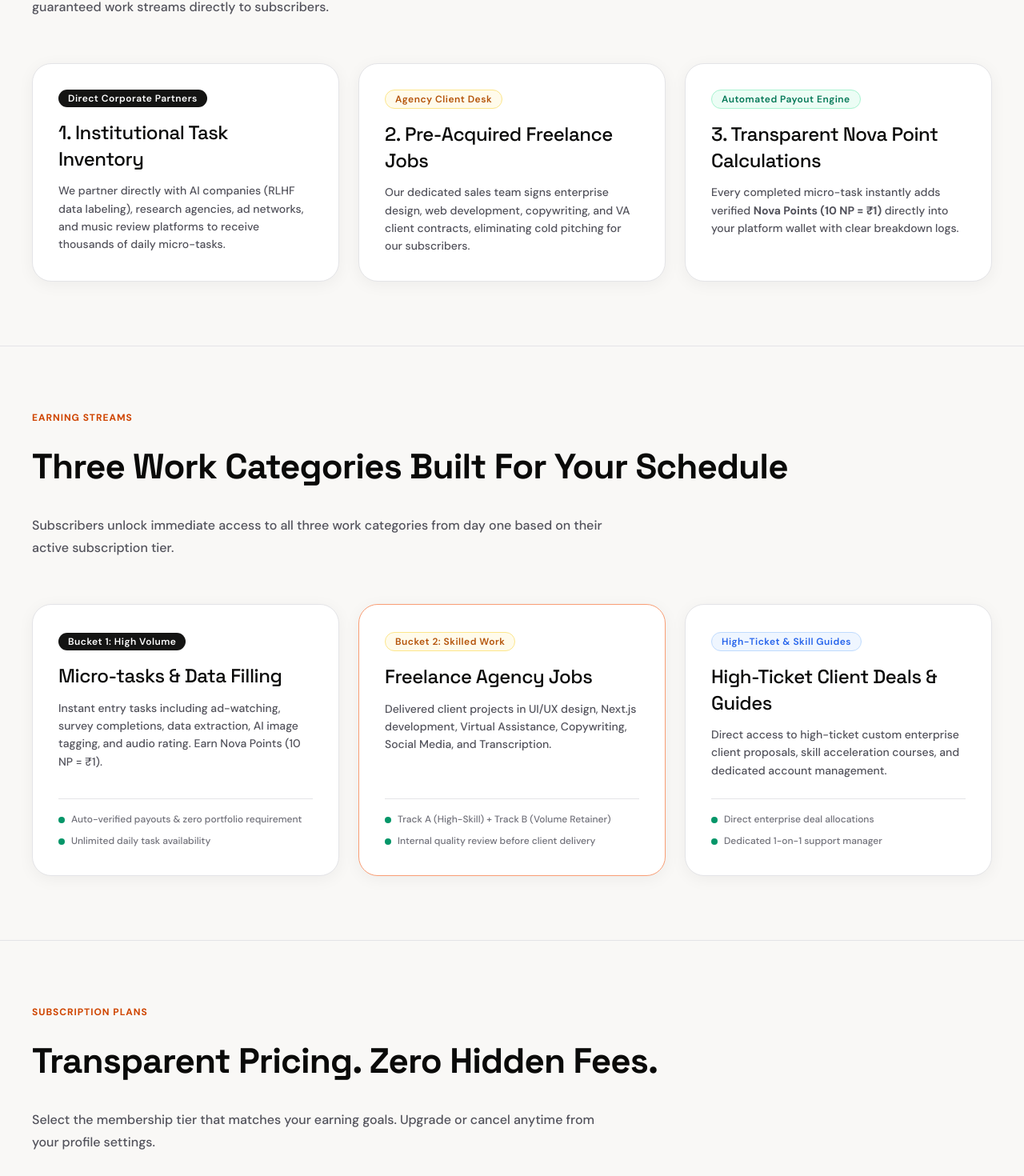
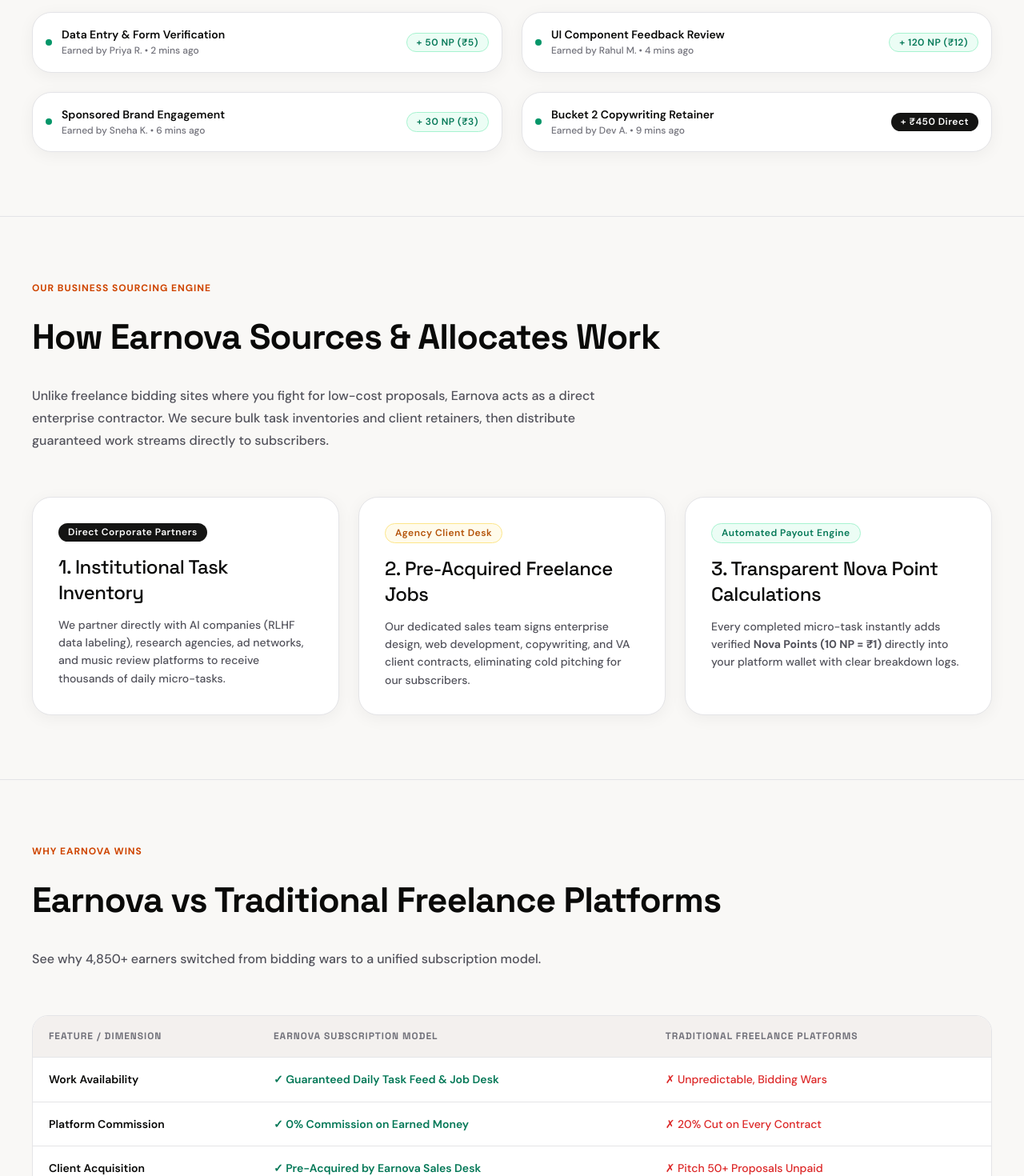
Before and after one commit to abhinavchavan04-prog/Earnova, a Next.js app: page / in a window 1280 px wide. Shown: the part 1173-2643 px from the top of the page at 80% size. Built offline with nearby package versions, Linux system fonts and the light colour scheme; no server answers.

Commit message:
feat: update landing page with grounded metrics (₹45.8L+), live activity feed, comparison matrix, and 4-step onboarding journey

```diff
--- a/src/app/page.tsx
+++ b/src/app/page.tsx
@@ -44,7 +44,7 @@ export default function LandingPage() {
           </Link>
         </div>
 
-        {/* Live Metrics Grid */}
+        {/* Realistic Metrics Grid */}
         <div
           className="grid-4"
           style={{
@@ -62,7 +62,7 @@ export default function LandingPage() {
               Total Paid Out
             </div>
             <div style={{ fontFamily: 'var(--font-display)', fontSize: 'var(--text-2xl)', fontWeight: 'var(--weight-bold)', color: 'var(--n-950)' }}>
-              ₹2.4 Cr+
+              ₹45.8 Lakhs+
             </div>
             <div style={{ fontSize: 'var(--text-xs)', color: 'var(--n-400)', marginTop: 'var(--sp-1)' }}>
               Direct subscriber payouts
@@ -73,7 +73,7 @@ export default function LandingPage() {
               Active Earners
             </div>
             <div style={{ fontFamily: 'var(--font-display)', fontSize: 'var(--text-2xl)', fontWeight: 'var(--weight-bold)', color: 'var(--n-950)' }}>
-              14,800+
+              4,850+
             </div>
             <div style={{ fontSize: 'var(--text-xs)', color: 'var(--n-400)', marginTop: 'var(--sp-1)' }}>
               Verified platform members
@@ -100,6 +100,77 @@ export default function LandingPage() {
             <div style={{ fontSize: 'var(--text-xs)', color: 'var(--n-400)', marginTop: 'var(--sp-1)' }}>
               Razorpay, UPI &amp; Bank Transfer
             </div>
+          </div>
+        </div>
+      </section>
+
+      {/* Live Activity Stream Feed */}
+      <section className="landing-section" style={{ borderTop: '1.5px solid var(--n-150)' }}>
+        <div className="landing-section-label">Live Platform Stream</div>
+        <h2 style={{ margin: 'var(--sp-2) 0' }}>Real-Time Task Verifications</h2>
+        <p style={{ margin: 'var(--sp-2) 0 var(--sp-6) 0' }}>
+          See live micro-task completions and payouts being credited to active subscribers in real-time.
+        </p>
+
+        <div className="grid-2" style={{ marginTop: 'var(--sp-2)' }}>
+          <div className="card" style={{ padding: 'var(--sp-4)', flexDirection: 'row', alignItems: 'center', justifyContent: 'space-between' }}>
+            <div style={{ display: 'flex', alignItems: 'center', gap: 'var(--sp-3)' }}>
+              <span className="status-dot status-dot-active" />
+              <div>
+                <div style={{ fontSize: 'var(--text-sm)', fontWeight: 'var(--weight-semibold)', color: 'var(--n-950)' }}>
+                  Data Entry &amp; Form Verification
+                </div>
+                <div style={{ fontSize: 'var(--text-xs)', color: 'var(--n-400)' }}>
+                  Earned by Priya R. • 2 mins ago
+                </div>
+              </div>
+            </div>
+            <span className="badge badge-success">+ 50 NP (₹5)</span>
+          </div>
+
+          <div className="card" style={{ padding: 'var(--sp-4)', flexDirection: 'row', alignItems: 'center', justifyContent: 'space-between' }}>
+            <div style={{ display: 'flex', alignItems: 'center', gap: 'var(--sp-3)' }}>
+              <span className="status-dot status-dot-active" />
+              <div>
+                <div style={{ fontSize: 'var(--text-sm)', fontWeight: 'var(--weight-semibold)', color: 'var(--n-950)' }}>
+                  UI Component Feedback Review
+                </div>
+                <div style={{ fontSize: 'var(--text-xs)', color: 'var(--n-400)' }}>
+                  Earned by Rahul M. • 4 mins ago
+                </div>
+              </div>
+            </div>
+            <span className="badge badge-success">+ 120 NP (₹12)</span>
+          </div>
+
+          <div className="card" style={{ padding: 'var(--sp-4)', flexDirection: 'row', alignItems: 'center', justifyContent: 'space-between' }}>
+            <div style={{ display: 'flex', alignItems: 'center', gap: 'var(--sp-3)' }}>
+              <span className="status-dot status-dot-active" />
+              <div>
+                <div style={{ fontSize: 'var(--text-sm)', fontWeight: 'var(--weight-semibold)', color: 'var(--n-950)' }}>
+                  Sponsored Brand Engagement
+                </div>
+                <div style={{ fontSize: 'var(--text-xs)', color: 'var(--n-400)' }}>
+                  Earned by Sneha K. • 6 mins ago
+                </div>
+              </div>
+            </div>
+            <span className="badge badge-success">+ 30 NP (₹3)</span>
+          </div>
+
+          <div className="card" style={{ padding: 'var(--sp-4)', flexDirection: 'row', alignItems: 'center', justifyContent: 'space-between' }}>
+            <div style={{ display: 'flex', alignItems: 'center', gap: 'var(--sp-3)' }}>
+              <span className="status-dot status-dot-active" />
+              <div>
+                <div style={{ fontSize: 'var(--text-sm)', fontWeight: 'var(--weight-semibold)', color: 'var(--n-950)' }}>
+                  Bucket 2 Copywriting Retainer
+                </div>
+                <div style={{ fontSize: 'var(--text-xs)', color: 'var(--n-400)' }}>
+                  Earned by Dev A. • 9 mins ago
+                </div>
+              </div>
+            </div>
+            <span className="badge badge-primary">+ ₹450 Direct</span>
           </div>
         </div>
       </section>
@@ -154,88 +225,96 @@ export default function LandingPage() {
         </div>
       </section>
 
-      {/* Earning Layers / Buckets */}
+      {/* Comparison Matrix: Earnova vs Traditional Sites */}
       <section className="landing-section" style={{ borderTop: '1.5px solid var(--n-150)' }}>
-        <div className="landing-section-label">Earning Streams</div>
-        <h2 style={{ margin: 'var(--sp-2) 0' }}>Three Work Categories Built For Your Schedule</h2>
+        <div className="landing-section-label">Why Earnova Wins</div>
+        <h2 style={{ margin: 'var(--sp-2) 0' }}>Earnova vs Traditional Freelance Platforms</h2>
         <p style={{ margin: 'var(--sp-2) 0 var(--sp-6) 0' }}>
-          Subscribers unlock immediate access to all three work categories from day one based on their active subscription tier.
+          See why 4,850+ earners switched from bidding wars to a unified subscription model.
         </p>
 
-        <div className="grid-3" style={{ marginTop: 'var(--sp-4)' }}>
-          {/* Bucket 1 */}
-          <div className="card" style={{ justifyContent: 'space-between' }}>
-            <div>
-              <div className="badge badge-primary" style={{ alignSelf: 'flex-start', marginBottom: 'var(--sp-4)' }}>
-                Bucket 1: High Volume
-              </div>
-              <h4 style={{ marginBottom: 'var(--sp-3)', color: 'var(--n-950)' }}>
-                Micro-tasks &amp; Data Filling
-              </h4>
-              <p style={{ fontSize: 'var(--text-sm)', color: 'var(--n-500)', marginBottom: 'var(--sp-6)', lineHeight: '1.6' }}>
-                Instant entry tasks including ad-watching, survey completions, data extraction, AI image tagging, and audio rating. Earn Nova Points (10 NP = ₹1).
-              </p>
+        <div className="table-container" style={{ marginTop: 'var(--sp-4)' }}>
+          <table className="table">
+            <thead>
+              <tr>
+                <th>Feature / Dimension</th>
+                <th>Earnova Subscription Model</th>
+                <th>Traditional Freelance Platforms</th>
+              </tr>
+            </thead>
+            <tbody>
+              <tr>
+                <td style={{ fontWeight: 'var(--weight-semibold)', color: 'var(--n-950)' }}>Work Availability</td>
+                <td style={{ color: 'var(--s-600)', fontWeight: 'var(--weight-semibold)' }}>✓ Guaranteed Daily Task Feed &amp; Job Desk</td>
+                <td style={{ color: 'var(--d-500)' }}>✗ Unpredictable, Bidding Wars</td>
+              </tr>
+              <tr>
+                <td style={{ fontWeight: 'var(--weight-semibold)', color: 'var(--n-950)' }}>Platform Commission</td>
+                <td style={{ color: 'var(--s-600)', fontWeight: 'var(--weight-semibold)' }}>✓ 0% Commission on Earned Money</td>
+                <td style={{ color: 'var(--d-500)' }}>✗ 20% Cut on Every Contract</td>
+              </tr>
+              <tr>
+                <td style={{ fontWeight: 'var(--weight-semibold)', color: 'var(--n-950)' }}>Client Acquisition</td>
+                <td style={{ color: 'var(--s-600)', fontWeight: 'var(--weight-semibold)' }}>✓ Pre-Acquired by Earnova Sales Desk</td>
+                <td style={{ color: 'var(--d-500)' }}>✗ Pitch 50+ Proposals Unpaid</td>
+              </tr>
+              <tr>
+                <td style={{ fontWeight: 'var(--weight-semibold)', color: 'var(--n-950)' }}>Payout Speed</td>
+                <td style={{ color: 'var(--s-600)', fontWeight: 'var(--weight-semibold)' }}>✓ Instant / 24h Direct Settlement</td>
+                <td style={{ color: 'var(--d-500)' }}>✗ 14-Day Security Hold</td>
+              </tr>
+            </tbody>
+          </table>
+        </div>
+      </section>
+
+      {/* Step-by-step Onboarding Journey */}
+      <section className="landing-section" style={{ borderTop: '1.5px solid var(--n-150)' }}>
+        <div className="landing-section-label">How To Get Started</div>
+        <h2 style={{ margin: 'var(--sp-2) 0' }}>Your 4-Step Path To Earning</h2>
+        <p style={{ margin: 'var(--sp-2) 0 var(--sp-6) 0' }}>
+          From registration to your first payout in under 24 hours.
+        </p>
+
+        <div className="grid-4" style={{ marginTop: 'var(--sp-4)' }}>
+          <div className="card">
+            <div style={{ fontSize: 'var(--text-xl)', fontWeight: 'var(--weight-bold)', color: 'var(--p-500)', marginBottom: 'var(--sp-2)' }}>
+              01
             </div>
-            <div className="stack stack-2" style={{ fontSize: 'var(--text-xs)', color: 'var(--n-400)', paddingTop: 'var(--sp-4)', borderTop: '1px solid var(--n-150)' }}>
-              <div className="flex-gap-2">
-                <span className="status-dot status-dot-active" />
-                Auto-verified payouts &amp; zero portfolio requirement
-              </div>
-              <div className="flex-gap-2">
-                <span className="status-dot status-dot-active" />
-                Unlimited daily task availability
-              </div>
-            </div>
+            <h5 style={{ marginBottom: 'var(--sp-2)', color: 'var(--n-950)' }}>Choose Your Plan</h5>
+            <p style={{ fontSize: 'var(--text-xs)', color: 'var(--n-500)', lineHeight: '1.6' }}>
+              Select Basic (₹999), Advanced (₹1,999), or Ultra Premier (₹5,000) to activate your account.
+            </p>
           </div>
 
-          {/* Bucket 2 */}
-          <div className="card" style={{ borderColor: 'var(--p-300)', justifyContent: 'space-between' }}>
-            <div>
-              <div className="badge badge-warning" style={{ alignSelf: 'flex-start', marginBottom: 'var(--sp-4)' }}>
-                Bucket 2: Skilled Work
-              </div>
-              <h4 style={{ marginBottom: 'var(--sp-3)', color: 'var(--n-950)' }}>
-                Freelance Agency Jobs
-              </h4>
-              <p style={{ fontSize: 'var(--text-sm)', color: 'var(--n-500)', marginBottom: 'var(--sp-6)', lineHeight: '1.6' }}>
-                Delivered client projects in UI/UX design, Next.js development, Virtual Assistance, Copywriting, Social Media, and Transcription.
-              </p>
+          <div className="card">
+            <div style={{ fontSize: 'var(--text-xl)', fontWeight: 'var(--weight-bold)', color: 'var(--p-500)', marginBottom: 'var(--sp-2)' }}>
+              02
             </div>
-            <div className="stack stack-2" style={{ fontSize: 'var(--text-xs)', color: 'var(--n-400)', paddingTop: 'var(--sp-4)', borderTop: '1px solid var(--n-150)' }}>
-              <div className="flex-gap-2">
-                <span className="status-dot status-dot-active" />
-                Track A (High-Skill) + Track B (Volume Retainer)
-              </div>
-              <div className="flex-gap-2">
-                <span className="status-dot status-dot-active" />
-                Internal quality review before client delivery
-              </div>
-            </div>
+            <h5 style={{ marginBottom: 'var(--sp-2)', color: 'var(--n-950)' }}>Access Task Feed</h5>
+            <p style={{ fontSize: 'var(--text-xs)', color: 'var(--n-500)', lineHeight: '1.6' }}>
+              Open your dashboard to view daily Bucket 1 micro-tasks and Bucket 2 freelance job claims.
+            </p>
           </div>
 
-          {/* Learn & Earn */}
-          <div className="card" style={{ justifyContent: 'space-between' }}>
-            <div>
-              <div className="badge badge-info" style={{ alignSelf: 'flex-start', marginBottom: 'var(--sp-4)' }}>
-                High-Ticket &amp; Skill Guides
-              </div>
-              <h4 style={{ marginBottom: 'var(--sp-3)', color: 'var(--n-950)' }}>
-                High-Ticket Client Deals &amp; Guides
-              </h4>
-              <p style={{ fontSize: 'var(--text-sm)', color: 'var(--n-500)', marginBottom: 'var(--sp-6)', lineHeight: '1.6' }}>
-                Direct access to high-ticket custom enterprise client proposals, skill acceleration courses, and dedicated account management.
-              </p>
+          <div className="card">
+            <div style={{ fontSize: 'var(--text-xl)', fontWeight: 'var(--weight-bold)', color: 'var(--p-500)', marginBottom: 'var(--sp-2)' }}>
+              03
             </div>
-            <div className="stack stack-2" style={{ fontSize: 'var(--text-xs)', color: 'var(--n-400)', paddingTop: 'var(--sp-4)', borderTop: '1px solid var(--n-150)' }}>
-              <div className="flex-gap-2">
-                <span className="status-dot status-dot-active" />
-                Direct enterprise deal allocations
-              </div>
-              <div className="flex-gap-2">
-                <span className="status-dot status-dot-active" />
-                Dedicated 1-on-1 support manager
-              </div>
+            <h5 style={{ marginBottom: 'var(--sp-2)', color: 'var(--n-950)' }}>Complete &amp; Verify</h5>
+            <p style={{ fontSize: 'var(--text-xs)', color: 'var(--n-500)', lineHeight: '1.6' }}>
+              Submit completed work. Automated verification approves your Nova Points (10 NP = ₹1).
+            </p>
+          </div>
+
+          <div className="card">
+            <div style={{ fontSize: 'var(--text-xl)', fontWeight: 'var(--weight-bold)', color: 'var(--p-500)', marginBottom: 'var(--sp-2)' }}>
+              04
             </div>
+            <h5 style={{ marginBottom: 'var(--sp-2)', color: 'var(--n-950)' }}>Request Payout</h5>
+            <p style={{ fontSize: 'var(--text-xs)', color: 'var(--n-500)', lineHeight: '1.6' }}>
+              Withdraw funds directly to your Bank account, UPI, or Razorpay wallet with settlement tracking.
+            </p>
           </div>
         </div>
       </section>
```
